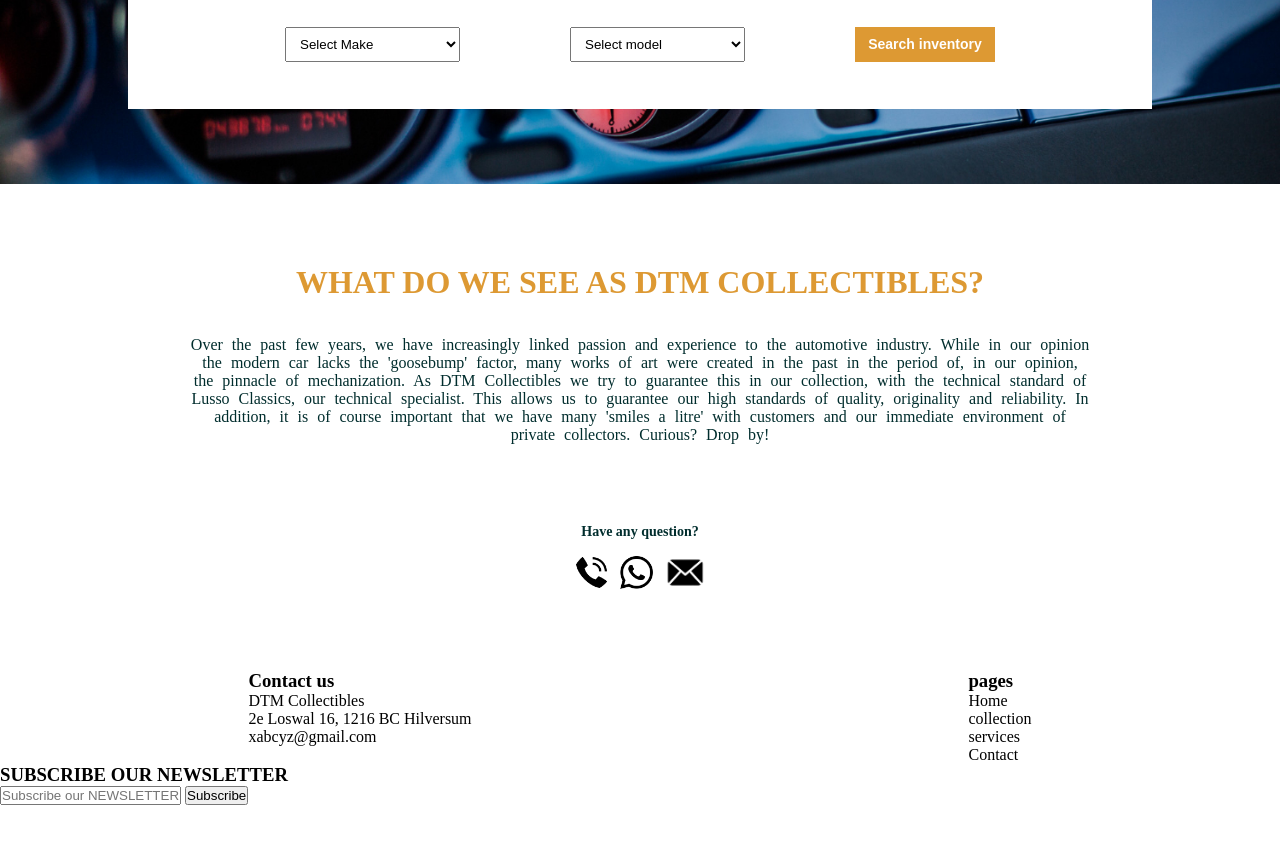
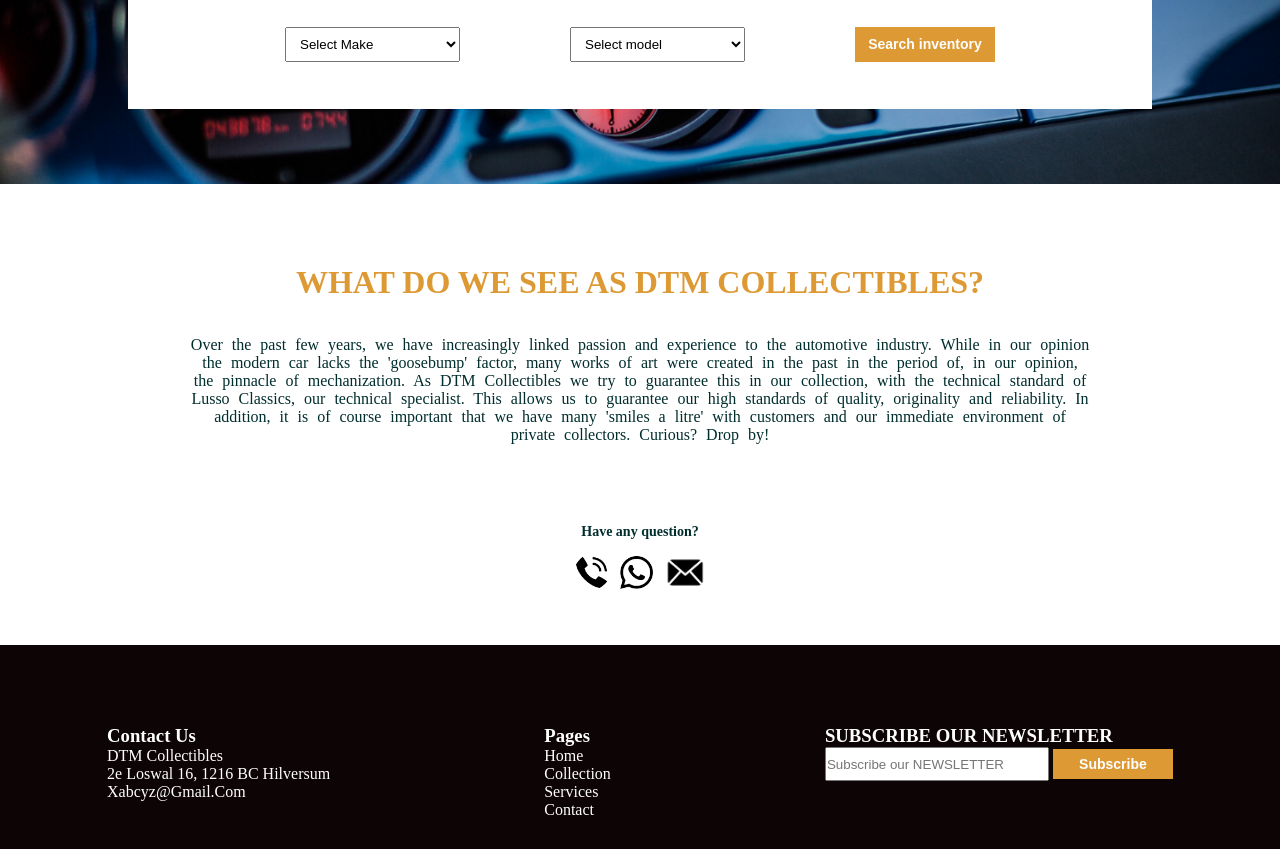
Before and after one commit to salman-aly/showroom-app, a plain HTML site: page index.html in a window 1280 px wide. Shown: the part 1319-2168 px from the top of the page. Before the commit the page ends 2124 px from the top, so only its background shows below. Drawn offline with Linux system fonts and the light colour scheme.

Commit message:
code update

```diff
--- a/app.js
+++ b/app.js
@@ -169,10 +169,11 @@ for (var key in cars) {
 }
 
 function onChangeCompany() {
-    brand.innerHTML = "";
+    model.innerHTML = "";
     for (var key in cars[company.value]) {
         model.innerHTML += `
-    <option value="${key}">${key.toUpperCase()}</options>
-    `
+            <option value="${key}">${key.toUpperCase()}</options>
+        `;
+
     }
 }
--- a/index.html
+++ b/index.html
@@ -90,6 +90,7 @@
       </div>
 
       <div class="footer">
+
         <div class="contact">
             <h3>Contact us</h3>
             <ul>
@@ -98,22 +99,23 @@
               <li>xabcyz@gmail.com</li>
             </ul>
         </div>
-        <div class="page">
-            <h3>pages</h3>
+        <div class="contact">
+            <h3>Pages</h3>
             <ul>
-              <li>Home</li>
-              <li>collection</li>
-              <li>services</li>
-              <li>Contact</li>
+                <li>Home</li>
+                <li>collection</li>
+                <li>services</li>
+                <li>Contact</li>
             </ul>
-          </div>
         </div>
-        <div class="NEWSLETTER">
+
+        <div class="newsletter">
             <h3>SUBSCRIBE OUR NEWSLETTER</h3>
             <input type="text" placeholder="Subscribe our NEWSLETTER">
             <button>Subscribe</button>
           </div>
         </div>
+
       </div>
 
     <script src="app.js"></script>
--- a/style.css
+++ b/style.css
@@ -177,12 +177,34 @@ li a {
 
 .footer{
     display: flex;
+    padding-top: 80px;
     justify-content: space-around;
-    padding-top: 80px;
+    background-color: #0D0405;
+    color: #fff;
+    margin-top: 55px;
+    padding-bottom: 30px;
+    text-transform: capitalize;
+}
+
+.footer input{
+    outline: none;
+    width: 220px;
+    height: 30px;
 }
 
 .footer ul{
     list-style: none;
+}
+
+.footer button{
+    width: 120px;
+    height: 30px;
+    background-color: #DD9933;
+    color: #fff;
+    font-size: 14px;
+    border: 1px solid #DD9933;
+    cursor: pointer;
+    font-weight: 600;
 }
 
 
```
